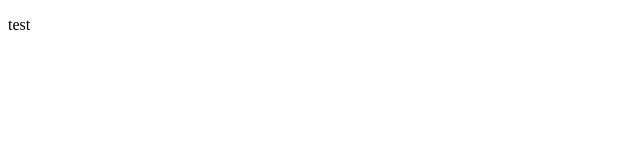
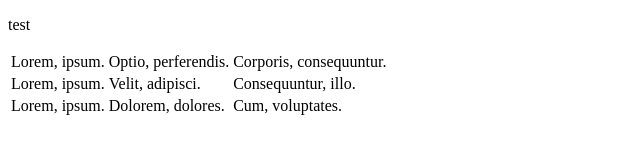
Before and after one commit to FenixDeveloper/yp-example2, a plain HTML site: page index.html in a window 1280 px wide. Shown: the whole page, without its empty margins (0-640 px from the left). Drawn offline with Linux system fonts and the light colour scheme.

Commit message:
change file

```diff
--- a/index.html
+++ b/index.html
@@ -7,5 +7,25 @@
 </head>
 <body>
 	<p>test</p>
+
+	<table>
+		<tbody>
+			<tr>
+				<td>Lorem, ipsum.</td>
+				<td>Optio, perferendis.</td>
+				<td>Corporis, consequuntur.</td>
+			</tr>
+			<tr>
+				<td>Lorem, ipsum.</td>
+				<td>Velit, adipisci.</td>
+				<td>Consequuntur, illo.</td>
+			</tr>
+			<tr>
+				<td>Lorem, ipsum.</td>
+				<td>Dolorem, dolores.</td>
+				<td>Cum, voluptates.</td>
+			</tr>
+		</tbody>
+	</table>
 </body>
 </html>
```
